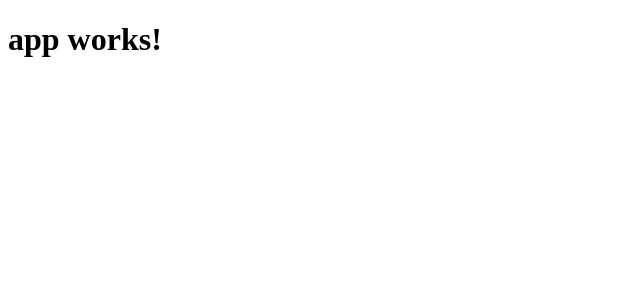
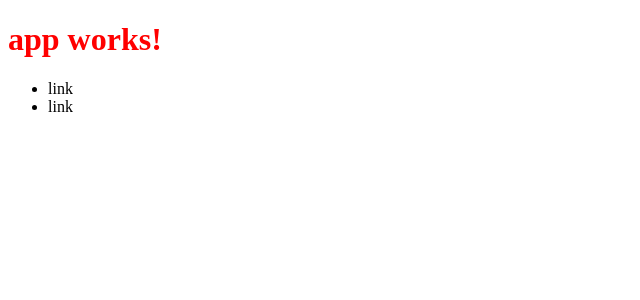
Before and after one commit to MeilinLu/fruit_directory_Angular2, an Angular app: page / in a window 1280 px wide. Shown: the top 300 px of the page, without its empty margins (0-640 px from the left). Built offline with nearby package versions, Linux system fonts and the light colour scheme.

Commit message:
Templates & CSS - #6

```diff
--- a/src/app/app.component.html
+++ b/src/app/app.component.html
@@ -1,3 +1,9 @@
-<h1>
-  {{title}}
-</h1>
+<header>
+  <h1>{{title}}</h1>
+  <nav>
+    <ul>
+      <li>link</li>
+      <li>link</li>
+    </ul>
+  </nav>
+</header>
--- a/src/index.html
+++ b/src/index.html
@@ -7,6 +7,7 @@
 
   <meta name="viewport" content="width=device-width, initial-scale=1">
   <link rel="icon" type="image/x-icon" href="favicon.ico">
+  <link href="/styles.css" rel="stylesheet" type="text/css" />
 </head>
 <body>
   <app-root>Loading...</app-root>
--- a/src/styles.css
+++ b/src/styles.css
@@ -1 +1,4 @@
 /* You can add global styles to this file, and also import other style files */
+h1{
+  color: red;
+}
```
Also changed, not shown: 2 other files (tests, documents, lock files or other folders).
